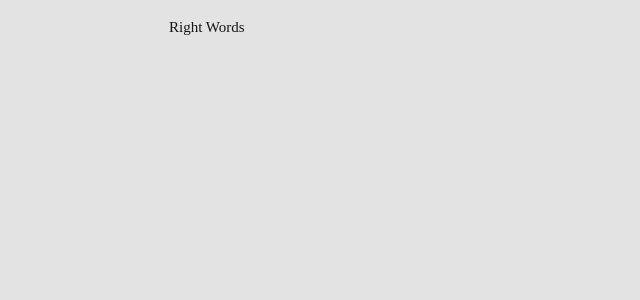
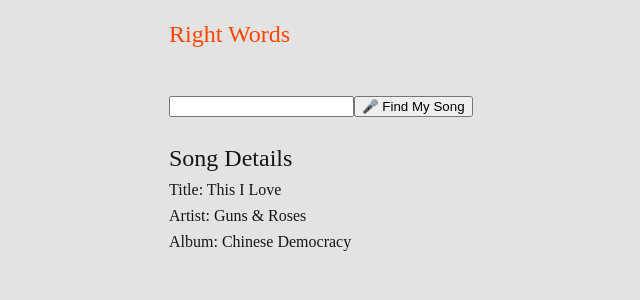
Before and after one commit to arunpariyar/right-words, a Vue app: page / in a window 1280 px wide. Shown: the top 300 px of the page, without its empty margins (121-761 px from the left). Built offline with nearby package versions, Linux system fonts and the light colour scheme.

Commit message:
add finder component, globals style move to seperate file

```diff
--- a/src/App.vue
+++ b/src/App.vue
@@ -1,38 +1,34 @@
 <template>
   <div class="container">
     <logo></logo>
+    <finder></finder>
+    <info :song="song"></info>
   </div>
 </template>
 <script>
 import Logo from "./components/Logo.vue";
+import Finder from "./components/Finder.vue";
+import Info from "./components/Info.vue";
 
 export default {
   name: "App",
   components: {
     Logo,
+    Finder,
+    Info,
+  },
+  data() {
+    return {
+      song: {
+        title: "This I Love",
+        artist: "Guns & Roses",
+        album: "Chinese Democracy",
+      },
+    };
   },
 };
 </script>
 <style>
-*,
-*::before,
-*::after {
-  box-sizing: border-box;
-  margin: 0;
-  position: relative;
-  font-weight: normal;
-}
-
-body {
-  min-height: 100vh;
-  line-height: 1.6;
-  font-size: 15px;
-  text-rendering: optimizeLegibility;
-  -webkit-font-smoothing: antialiased;
-  -moz-osx-font-smoothing: grayscale;
-  background-color: rgb(228, 227, 227);
-  color: rgb(22, 22, 22);
-}
 .container {
   width: 700px;
   margin: 15px auto;
--- /dev/null
+++ b/src/assets/css/main.css
@@ -0,0 +1,19 @@
+*,
+*::before,
+*::after {
+  box-sizing: border-box;
+  margin: 0;
+  position: relative;
+  font-weight: normal;
+}
+
+body {
+  min-height: 100vh;
+  line-height: 1.6;
+  font-size: 16px;
+  text-rendering: optimizeLegibility;
+  -webkit-font-smoothing: antialiased;
+  -moz-osx-font-smoothing: grayscale;
+  background-color: rgb(228, 227, 227);
+  color: rgb(22, 22, 22);
+}
--- /dev/null
+++ b/src/components/Finder.vue
@@ -0,0 +1,19 @@
+<template>
+  <div class="finder">
+    <input type="text" />
+    <button type="submit">🎤 Find My Song</button>
+  </div>
+</template>
+<script>
+export default {
+  name: "Finder",
+  date() {
+    return {};
+  },
+};
+</script>
+<style scoped>
+.finder {
+  margin-bottom: 20px;
+}
+</style>
--- /dev/null
+++ b/src/components/Info.vue
@@ -0,0 +1,17 @@
+<template>
+  <div>
+    <h2>Song Details</h2>
+    <p>Title: {{ song.title }}</p>
+    <p>Artist: {{ song.artist }}</p>
+    <p>Album: {{ song.album }}</p>
+  </div>
+</template>
+<script>
+export default {
+  name: "Info",
+  props: ["song"],
+  date() {
+    return {};
+  },
+};
+</script>
--- a/src/components/Logo.vue
+++ b/src/components/Logo.vue
@@ -1,6 +1,6 @@
 <template>
   <div>
-    {{ logo }}
+    <h2 class="logo">{{ logo }}</h2>
   </div>
 </template>
 <script>
@@ -13,3 +13,9 @@
   },
 };
 </script>
+<style scoped>
+.logo {
+  color: orangered;
+  margin-bottom: 40px;
+}
+</style>
--- a/src/main.js
+++ b/src/main.js
@@ -1,4 +1,6 @@
 import { createApp } from "vue";
 import App from "./App.vue";
 
+import "./assets/css/main.css";
+
 createApp(App).mount("#app");
```
